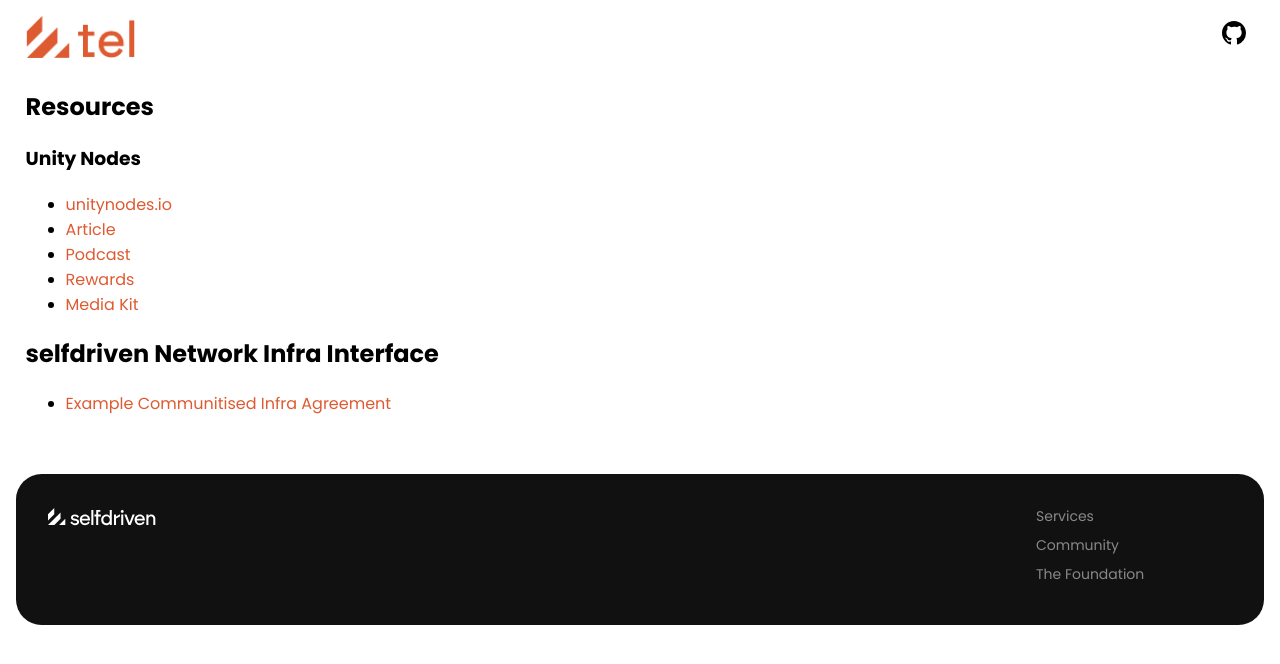
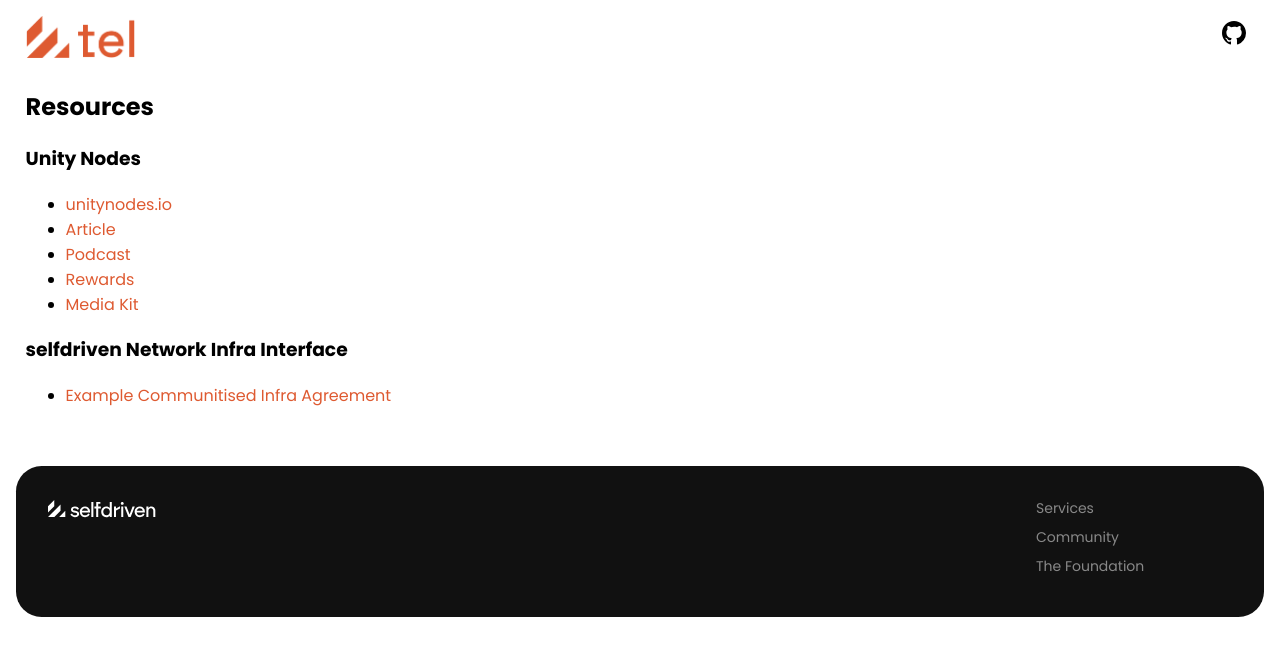
Before and after one commit to selfdriven-services/selfdriven-tel, a Jekyll site: the page built from docs/pages/resources.md, in a window 1280 px wide. Shown: the top 664 px of the page. Built offline with Jekyll 4.4.1, drawn with Linux system fonts in a browser that asks for light colours.

```diff
--- a/docs/pages/resources.md
+++ b/docs/pages/resources.md
@@ -13,5 +13,5 @@ permalink: /resources/
 - [Rewards](https://unitynodes.io/documents/Unity_Rewards.pdf)
 - [Media Kit](https://unitynodes.io/media-kit.html)
 
-## selfdriven Network Infra Interface
+### selfdriven Network Infra Interface
 - [Example Communitised Infra Agreement](https://www.selfdriven.network/infra-interface/communitised-agreement)
```
